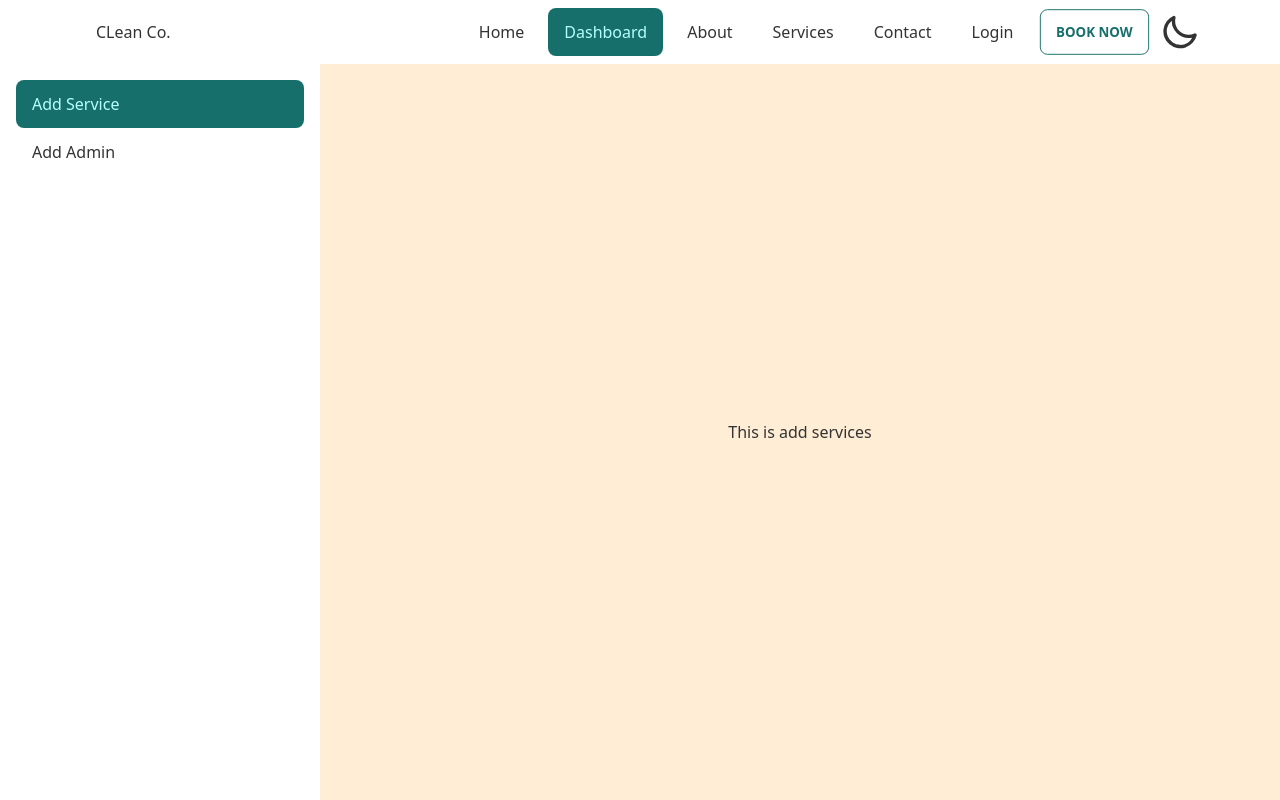
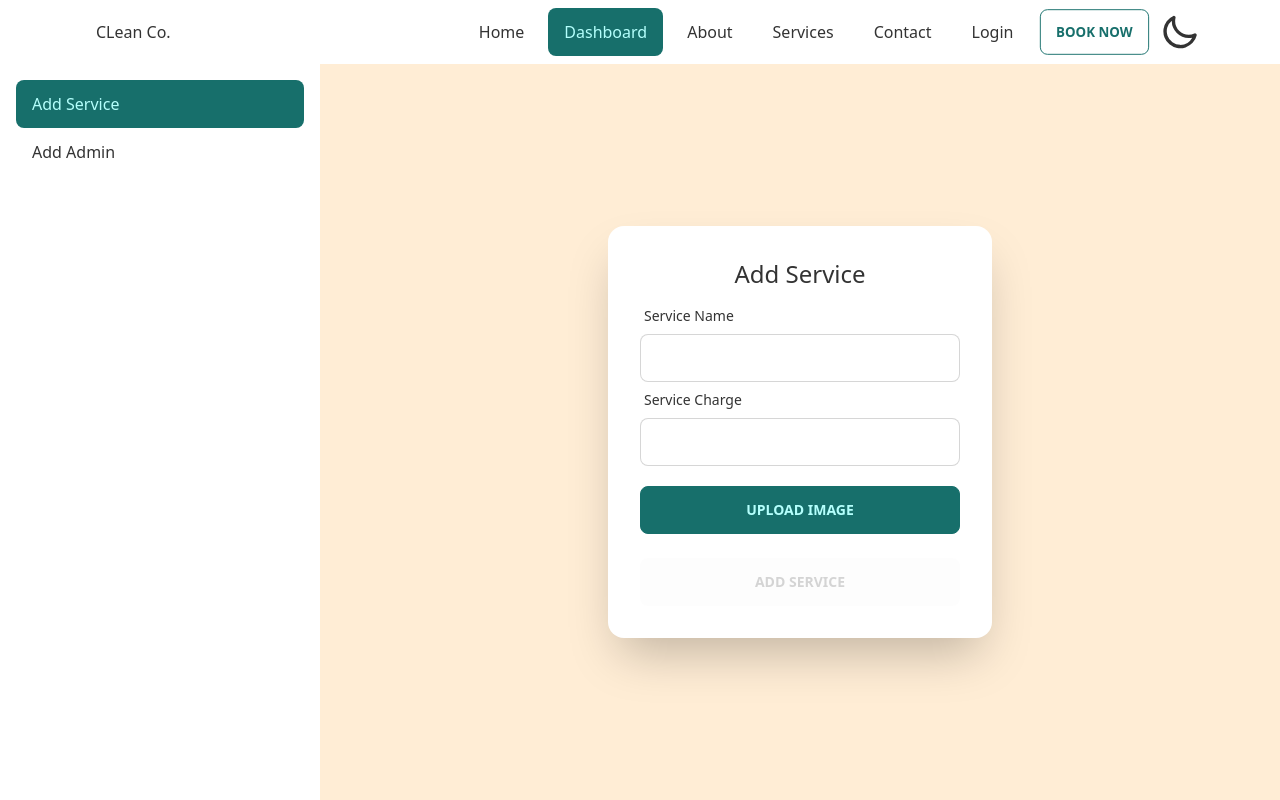
Before and after one commit to NayimHossen2020/cleaning-service-client, a React (Create React App) app: page /dashboard/add-service in a window 1280 px wide. Built offline with nearby package versions, Linux system fonts and the light colour scheme.

Commit message:
add service on mongodb with imgbb image uploading system

```diff
--- a/package.json
+++ b/package.json
@@ -7,9 +7,11 @@
     "@testing-library/react": "^13.2.0",
     "@testing-library/user-event": "^13.5.0",
     "aos": "^2.3.4",
+    "axios": "^0.27.2",
     "daisyui": "^2.14.3",
     "react": "^18.1.0",
     "react-dom": "^18.1.0",
+    "react-hook-form": "^7.31.3",
     "react-router-dom": "^6.3.0",
     "react-scripts": "5.0.1",
     "web-vitals": "^2.1.4"
--- /dev/null
+++ b/src/Api/index.js
@@ -0,0 +1,7 @@
+import axios from "axios";
+
+const fetcher = axios.create({
+    baseURL: "http://localhost:5000",
+});
+
+export default fetcher;
--- a/src/Pages/Dashboard/AddService.js
+++ b/src/Pages/Dashboard/AddService.js
@@ -1,9 +1,105 @@
-import React from 'react';
+import axios from "axios";
+import React, { useState } from "react";
+import { useForm } from "react-hook-form";
+import fetcher from "../../Api";
 
 const AddService = () => {
+    const [imageURL, setImageURL] = useState("");
+    const [loading, setLoading] = useState(false);
+
+    const { register, handleSubmit, reset } = useForm();
+
+    const onSubmit = async (data) => {
+        const serviceData = {
+            ...data,
+            image: imageURL,
+        };
+
+        const res = await fetcher.post("/add-services", serviceData);
+        console.log(res);
+        reset();
+        setImageURL("");
+    };
+
+    const handleUploadImage = (event) => {
+        setLoading(true);
+        const image = event.target.files[0];
+
+        const formData = new FormData();
+
+        formData.set("image", image);
+
+        axios
+            .post(
+                "https://api.imgbb.com/1/upload?key=17cff9a2ec79367bea2e84bf7b3aa508",
+                formData
+            )
+            .then((res) => {
+                setImageURL(res.data.data.display_url);
+                setLoading(false);
+            })
+            .catch((error) => {
+                console.log(error);
+            });
+    };
+
     return (
-        <div>
-            <h2>This is add services</h2>
+        <div className='h-screen w-full flex bg-accent justify-center items-center'>
+            <div className='card flex-shrink-0 w-full max-w-sm shadow-2xl bg-base-100'>
+                <div className='card-body'>
+                    <h1 className='text-center text-2xl'>Add Service</h1>
+                    <form onSubmit={handleSubmit(onSubmit)}>
+                        <div className='form-control'>
+                            <label htmlFor='serviceName' className='label'>
+                                <span className='label-text'>Service Name</span>
+                            </label>
+                            <input
+                                type='text'
+                                id='serviceName'
+                                className='input input-bordered'
+                                {...register("serviceName")}
+                            />
+                        </div>
+                        <div className='form-control'>
+                            <label className='label'>
+                                <span className='label-text'>Service Charge</span>
+                            </label>
+                            <input
+                                type='text'
+                                className='input input-bordered'
+                                {...register("serviceCharge")}
+                            />
+                        </div>
+                        <div className='form-control'>
+                            <label
+                                htmlFor='image'
+                                className={
+                                    loading
+                                        ? "btn btn-primary loading mt-5"
+                                        : "btn btn-primary mt-5"
+                                }
+                            >
+                                Upload Image
+                            </label>
+                            <input
+                                type='file'
+                                id='image'
+                                className='input input-bordered hidden'
+                                onChange={handleUploadImage}
+                            />
+                        </div>
+                        <div className='form-control mt-6'>
+                            <button
+                                type='submit'
+                                className='btn btn-primary'
+                                disabled={!imageURL ? true : false}
+                            >
+                                Add Service
+                            </button>
+                        </div>
+                    </form>
+                </div>
+            </div>
         </div>
     );
 };
--- a/src/Shared/DashboardSideBar.js
+++ b/src/Shared/DashboardSideBar.js
@@ -10,7 +10,7 @@ const DashboardSideBar = ({ children }) => {
                 {children}
             </div>
             <div className="drawer-side">
-                <label for="my-drawer-2" className="drawer-overlay"></label>
+                <label htmlFor="my-drawer-2" className="drawer-overlay"></label>
                 <ul className="menu p-4 overflow-y-auto w-80 bg-base-100 text-base-content">
                     {/* <!-- Sidebar content here --> */}
                     <li><NavLink to="/dashboard/add-service">Add Service</NavLink></li>
--- a/src/Shared/Navbar.js
+++ b/src/Shared/Navbar.js
@@ -13,8 +13,8 @@ const Navbar = ({ children }) => {
             <div className="drawer-content flex flex-col">
                 <div className="w-full navbar bg-base-100 lg:px-20 fixed top-0 z-50">
                     {pathname.includes('/dashboard') &&
-                        <label for="my-drawer-2" tabIndex="0" className="btn btn-ghost lg:hidden">
-                            <svg xmlns="http://www.w3.org/2000/svg" className="h-5 w-5" fill="none" viewBox="0 0 24 24" stroke="currentColor"><path stroke-linecap="round" stroke-linejoin="round" stroke-width="2" d="M4 6h16M4 12h16M4 18h7" /></svg>
+                        <label htmlFor="my-drawer-2" tabIndex="0" className="btn btn-ghost lg:hidden">
+                            <svg xmlns="http://www.w3.org/2000/svg" className="h-5 w-5" fill="none" viewBox="0 0 24 24" stroke="currentColor"><path strokeLinecap="round" strokeLinejoin="round" strokeWidth="2" d="M4 6h16M4 12h16M4 18h7" /></svg>
                         </label>
                     }
                     <div className="flex-1 px-2 mx-2">
```
Also changed, not shown: public/services.json (added, +12 -0 lines), 1 other file (tests, documents, lock files or other folders).
